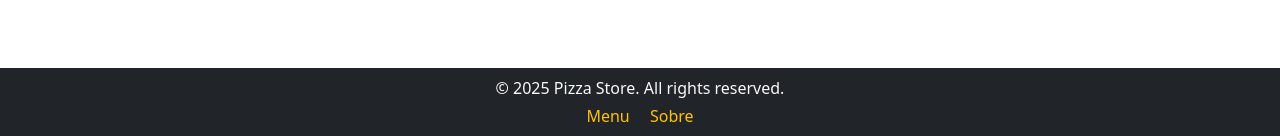
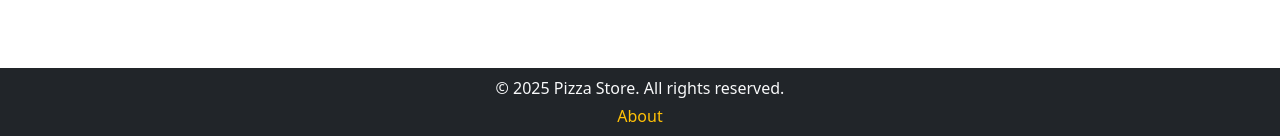
Before and after one commit to Welberth77/Projeto-Final-CS50, a Flask app: page /cart in a window 1280 px wide. Shown: the part 664-800 px from the top of the page. Run offline with Flask 3, Linux system fonts and the light colour scheme; a user stored in the database is signed in; data comes from the database, SQL or seed files in the repository; data that the repository does not hold is empty.

Commit message:
style: mudança para site totalmente em inglês

```diff
--- a/templates/base.html
+++ b/templates/base.html
@@ -60,8 +60,7 @@
         <div class="container">
             <p class="mb-1">&copy; 2025 Pizza Store. All rights reserved.</p>
             <div>
-                <a href="/menu" class="text-warning text-decoration-none me-3">Menu</a>
-                <a href="/about" class="text-warning text-decoration-none">Sobre</a>
+                <a href="/about" class="text-warning text-decoration-none">About</a>
             </div>
         </div>
     </footer>
```
